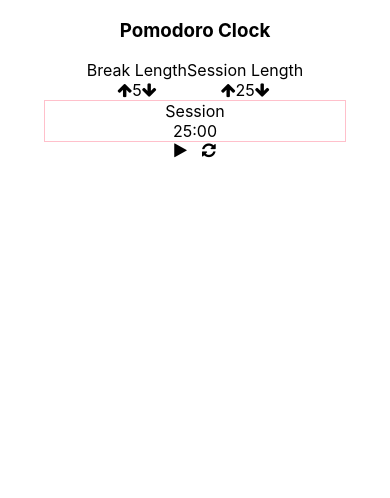
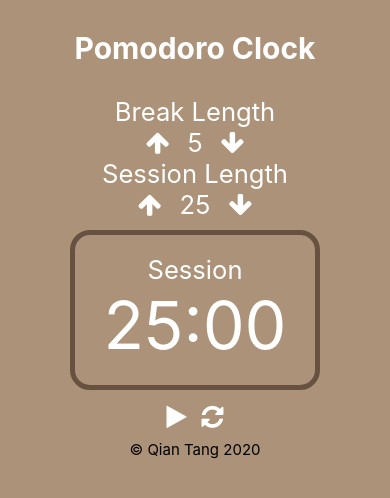
Before and after one commit to qtang2/react-clock, a React (Create React App) app: page / in a window 390 px wide. Shown: the top 498 px of the page. Built offline with nearby package versions, Linux system fonts and the light colour scheme.

Commit message:
update layout

```diff
--- a/src/App.css
+++ b/src/App.css
@@ -1,15 +1,25 @@
 .App {
   text-align: center;
+  color: white;
+  font-size: 2em;
 }
 
 .length-container {
   display: flex;
   flex-direction: column;
+  margin: 20px;
+  /* border: 1px solid black; */
+  /* padding: 20px; */
+}
+
+.length-container span {
+  margin: 18px;
 }
 
 .length-control-container {
   display: flex;
   justify-content: center;
+  /* border: 1px solid black; */
 }
 .timer-container {
   display: flex;
@@ -22,16 +32,57 @@
   flex-direction: column;
   align-items: center;
   justify-content: center;
-  width: 300px;
-  border: 1px solid pink;
+  width: 270px;
+  height: 180px;
+  border: 5px solid #675241;
+  border-radius: 20px;
+  margin-top: 10px;
+  margin-bottom: 15px;
 }
 
 .timer-control-container {
   display: flex;
   justify-content: center;
   align-items: center;
+  /* border: 1px solid black; */
 }
 
 #reset {
   margin-left: 15px;
 }
+
+#time-left {
+  font-size: 2.6em;
+}
+
+#copyright {
+  color: black;
+  font-size: 20px;
+}
+
+@media screen and (max-width: 500px) {
+  .App {
+    font-size: 1.6em;
+  }
+
+  .length-control-container {
+    display: flex;
+    flex-direction: column;
+    /* border: 1px solid black; */
+  }
+
+  .length-container {
+    display: flex;
+    flex-direction: column;
+    margin: 0px;
+  }
+
+  .session-container {
+    width: 240px;
+    height: 150px;
+  }
+
+  #copyright {
+    font-size: 15px;
+  }
+}
--- a/src/App.js
+++ b/src/App.js
@@ -175,6 +175,7 @@ class  App extends Component {
           <Session clockCount={this.clockify(clockCount)} currentTimer={currentTimer}/>
           <TimerControl startStop={this.startStop} reset={this.reset} intervalIsPlaying={intervalIsPlaying}/>
         </div>
+        <label id="copyright"> © Qian Tang 2020</label>
       </div>
     );
   }
--- a/src/index.css
+++ b/src/index.css
@@ -1,13 +1,14 @@
 body {
   margin: 0;
-  font-family: -apple-system, BlinkMacSystemFont, 'Segoe UI', 'Roboto', 'Oxygen',
-    'Ubuntu', 'Cantarell', 'Fira Sans', 'Droid Sans', 'Helvetica Neue',
+  font-family: -apple-system, BlinkMacSystemFont, "Segoe UI", "Roboto", "Oxygen",
+    "Ubuntu", "Cantarell", "Fira Sans", "Droid Sans", "Helvetica Neue",
     sans-serif;
   -webkit-font-smoothing: antialiased;
   -moz-osx-font-smoothing: grayscale;
+  background-color: #ab9278;
 }
 
 code {
-  font-family: source-code-pro, Menlo, Monaco, Consolas, 'Courier New',
+  font-family: source-code-pro, Menlo, Monaco, Consolas, "Courier New",
     monospace;
 }
```
